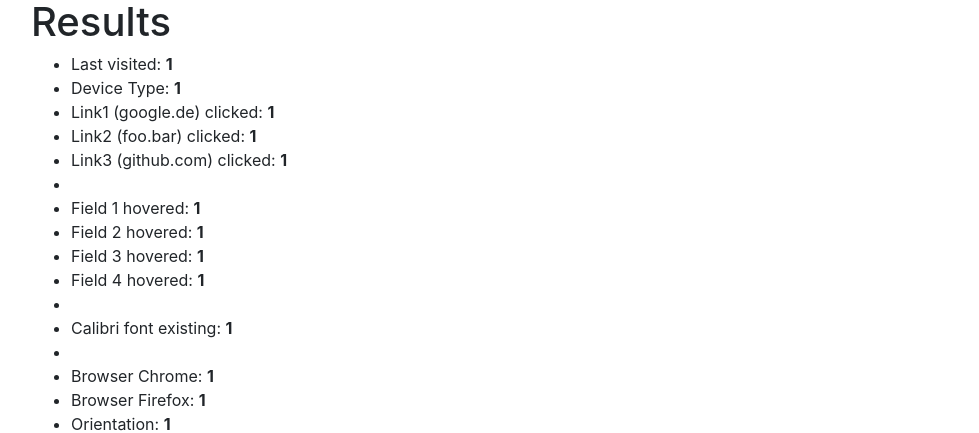
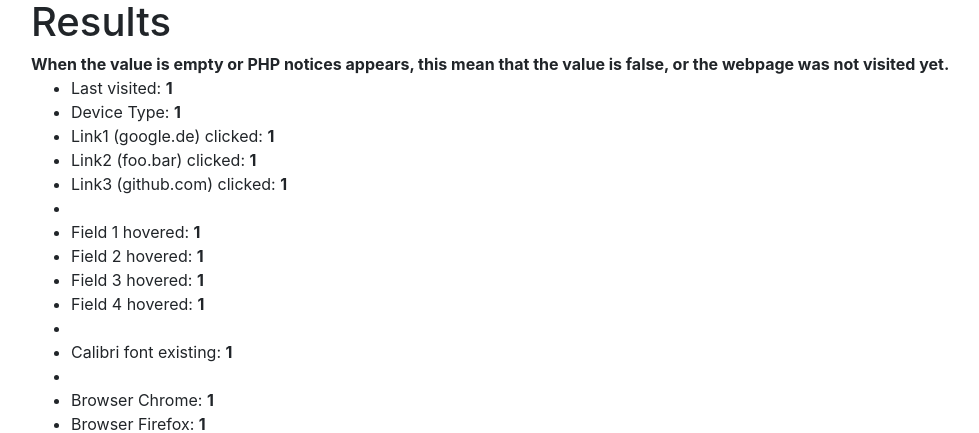
Before and after one commit to jbtronics/CrookedStyleSheets, a PHP site: page /results.php in a window 1280 px wide. Shown: the top 433 px of the page, without its empty margins (54-1033 px from the left). Run offline with PHP 8.4, Linux system fonts and the light colour scheme; the visitor is signed in with stand-in values (Sample User, id 1).

Commit message:
Added hint on results.php

```diff
--- a/results.php
+++ b/results.php
@@ -17,6 +17,7 @@ session_start();
   <body>
     <div class="container">
         <h1>Results</h1>
+        <b>When the value is empty or PHP notices appears, this mean that the value is false, or the webpage was not visited yet.</b>
         <ul>
             <li>Last visited: <b><?php print $_SESSION["started"]?></b></li>
             <li>Device Type: <b><?php print $_SESSION["device"]?></b></li>
--- a/test.txt
+++ /dev/null
@@ -1 +0,0 @@
-Hallow
```
Also changed, not shown: test.jpg (deleted).
